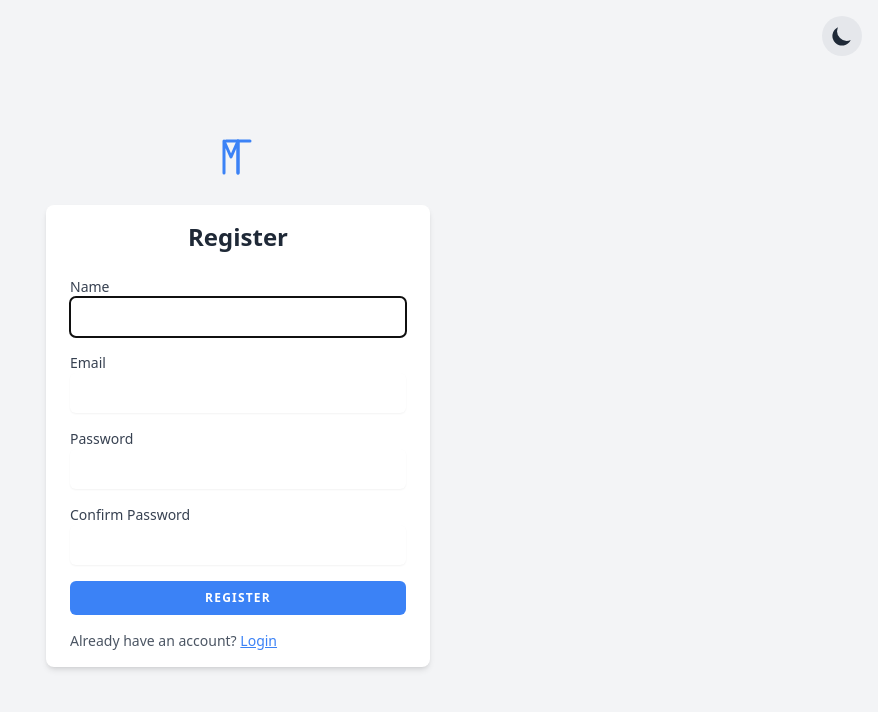
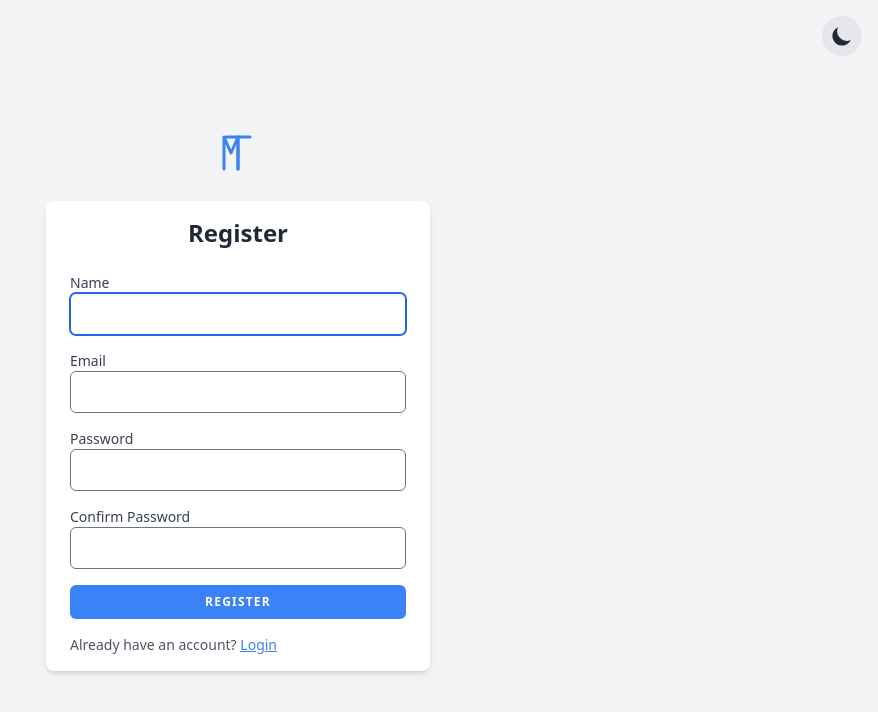
Before and after one commit to mezentsevs/task-manager, a Nuxt app in the folder frontend/: page /register in a window 1280 px wide. Shown: the top 712 px of the page, without its empty margins (402-1280 px from the left). Built offline with nearby package versions, Linux system fonts and the light colour scheme.

Commit message:
feat: integrate tailwindcss forms plugin and clean input styles

```diff
--- a/frontend/app/components/uikit/inputs/Input.vue
+++ b/frontend/app/components/uikit/inputs/Input.vue
@@ -1,7 +1,7 @@
 <template>
     <input
         v-model="model"
-        class="px-3 py-2 border-gray-300 dark:border-gray-700 text-gray-900 dark:text-gray-300 bg-white dark:bg-gray-900 focus:border-blue-500 dark:focus:border-blue-600 focus:ring-blue-500 dark:focus:ring-blue-600 rounded-md shadow-sm" />
+        class="px-3 py-2 text-gray-900 bg-white dark:text-gray-300 dark:bg-gray-900 rounded-md" />
 </template>
 
 <script setup lang="ts">
--- a/frontend/package.json
+++ b/frontend/package.json
@@ -38,6 +38,7 @@
     "vue-router": "^5.1.0"
   },
   "devDependencies": {
+    "@tailwindcss/forms": "^0.5.11",
     "@typescript-eslint/eslint-plugin": "^8.63.0",
     "@typescript-eslint/parser": "^8.63.0",
     "autoprefixer": "^10.5.2",
--- a/frontend/tailwind.config.js
+++ b/frontend/tailwind.config.js
@@ -28,4 +28,5 @@ export default {
             },
         },
     },
+    plugins: [require('@tailwindcss/forms')],
 };
```
Also changed, not shown: 1 other file (tests, documents, lock files or other folders).
